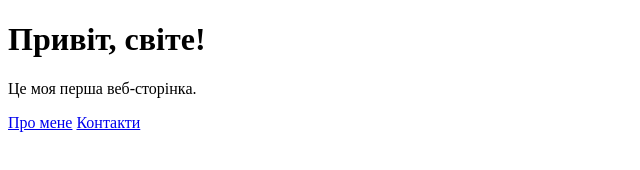
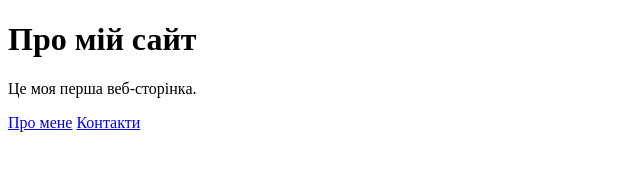
Before and after one commit to test123451324/my-web-course, a plain HTML site: page hw-01/about.html in a window 1280 px wide. Shown: the whole page, without its empty margins (0-640 px from the left). Drawn offline with Linux system fonts and the light colour scheme.

Commit message:
Змінив заголовок <h1> на "Про мій сайт"

```diff
--- a/hw-01/about.html
+++ b/hw-01/about.html
@@ -6,7 +6,7 @@
     <title>Про мій сайт</title>
 </head>
 <body>
-    <h1>Привіт, світе!</h1>
+    <h1>Про мій сайт</h1>
     <p>Це моя перша веб-сторінка.</p>
     <a href="index.html">Про мене</a>
     <a href="contacts.html">Контакти</a>
```
